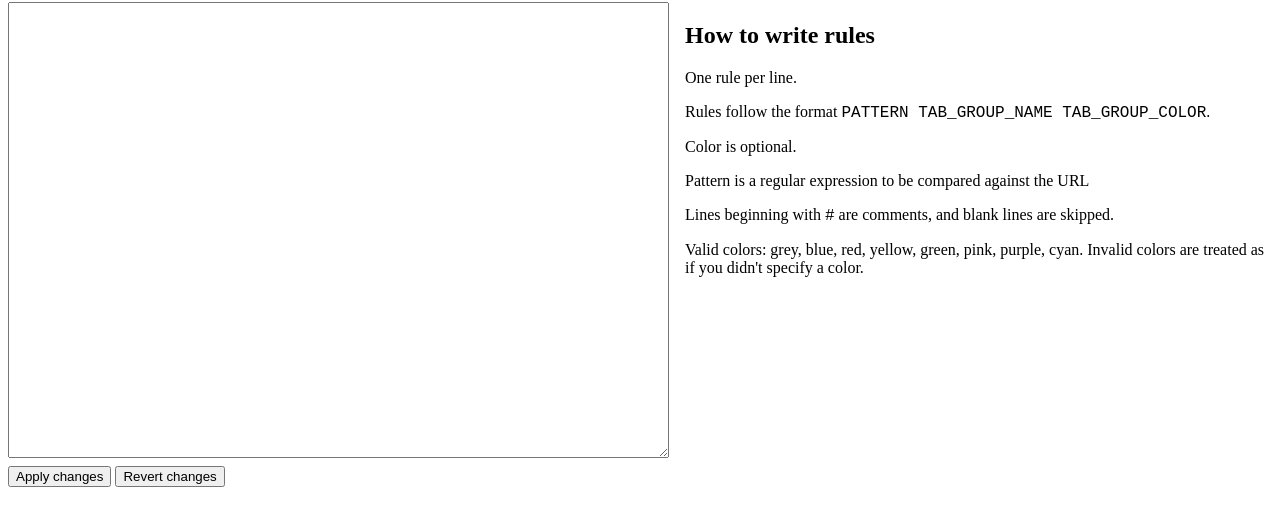
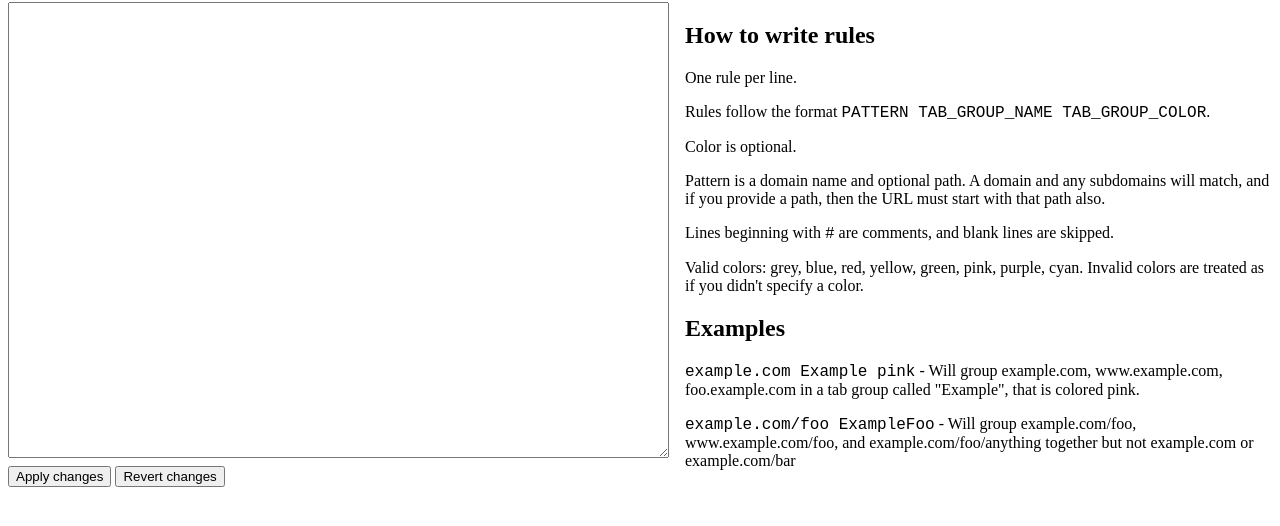
Before and after one commit to mivok/tabgrouper, a browser extension: page options.html in a window 1280 px wide. Shown: the part 64-590 px from the top of the page. Drawn offline with Linux system fonts and the light colour scheme.

Commit message:
Change matching method to not be a regex
Instead you specify part of a URL. Domains and subdomains will match,
and an optional path can be given, which must match the beginning of the
path part of the URL.

```diff
--- a/options.html
+++ b/options.html
@@ -40,13 +40,23 @@
                 <p>Rules follow the format <code>PATTERN
                     TAB_GROUP_NAME TAB_GROUP_COLOR</code>.
                 <p>Color is optional.</p>
-                <p>Pattern is a regular expression to be compared against the
-                URL</p>
+                <p>Pattern is a domain name and optional path. A domain and
+                any subdomains will match, and if you provide a path, then the
+                URL must start with that path also.
+                </p>
                 <p>Lines beginning with <code>#</code> are comments, and blank
                 lines are skipped.</p>
                 <p>Valid colors: grey, blue, red, yellow, green, pink, purple,
                 cyan. Invalid colors are treated as if you didn't specify a
                 color.</p>
+                <h2>Examples</h2>
+                <p><code>example.com Example pink</code> - Will group
+                example.com, www.example.com, foo.example.com in a tab group
+                called "Example", that is colored pink.</p>
+                <p><code>example.com/foo ExampleFoo</code> - Will group
+                example.com/foo, www.example.com/foo, and
+                example.com/foo/anything together but not example.com or
+                example.com/bar</p>
             </div>
         </div>
         <script src="options.js"></script>
```
Also changed, not shown: tabgroups.js (+28 -1 lines).
